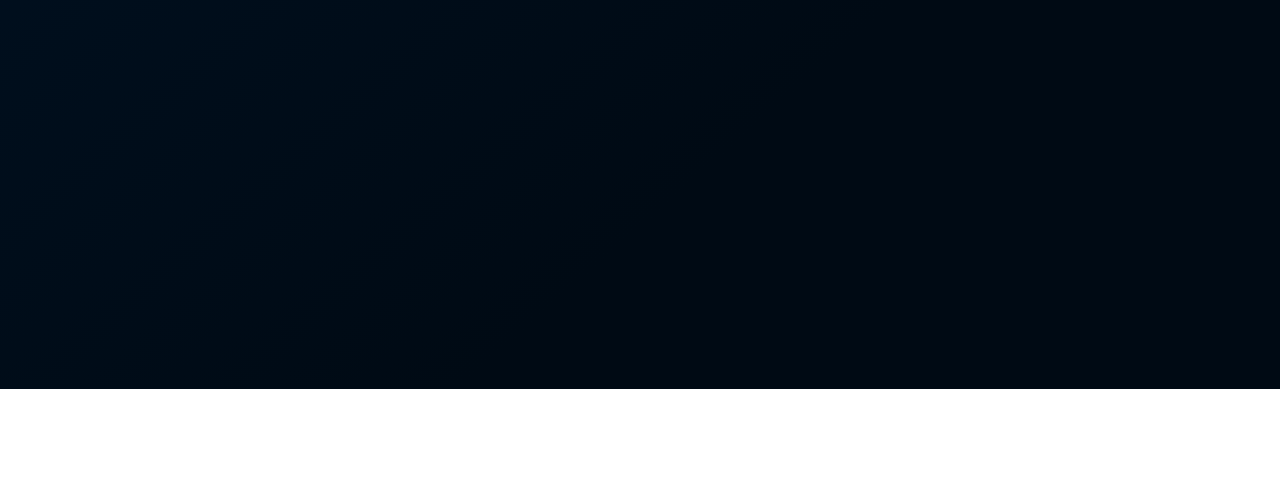
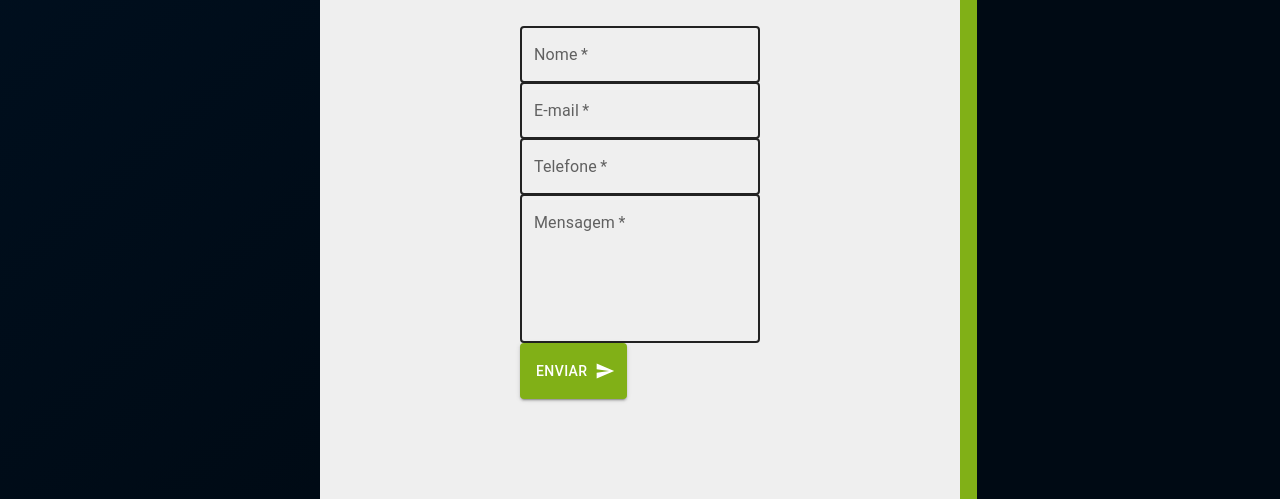
Before and after one commit to Pedromigacz/wppbrazil, a Gatsby site: page /contato in a window 1280 px wide. Shown: the part 411-910 px from the top of the page. Before the commit the page ends 800 px from the top, so only its background shows below. Built offline with nearby package versions, Linux system fonts and the light colour scheme; Gatsby itself is replaced by a stand-in of ours.

Commit message:
add form page

```diff
--- a/package.json
+++ b/package.json
@@ -8,7 +8,9 @@
     "@emotion/react": "^11.7.0",
     "@emotion/styled": "^11.6.0",
     "@mui/icons-material": "^5.2.0",
+    "@mui/lab": "^5.0.0-alpha.59",
     "@mui/material": "^5.2.2",
+    "axios": "^0.24.0",
     "framer-motion": "^5.4.1",
     "gatsby": "^4.3.0",
     "gatsby-plugin-gatsby-cloud": "^4.3.0",
--- a/src/pages/contato.js
+++ b/src/pages/contato.js
@@ -1,7 +1,129 @@
-import React from "react"
+import React, { useState } from "react"
+import * as styles from "../styles/contato.module.css"
+import axios from "axios"
+
+//material ui
+import TextField from "@mui/material/TextField"
+import { styled } from "@mui/material/styles"
+import LoadingButton from "@mui/lab/LoadingButton"
+import SendIcon from "@mui/icons-material/Send"
+
+const CssTextField = styled(TextField)({
+  "& label.Mui-focused": {
+    color: "#222",
+    borderWidth: 2,
+  },
+  "& .MuiInput-underline:after": {
+    borderBottomColor: "#222",
+    borderWidth: 2,
+  },
+  "& .MuiOutlinedInput-root": {
+    "& fieldset": {
+      borderColor: "#222",
+      borderWidth: 2,
+    },
+    "&:hover fieldset": {
+      borderColor: "#222",
+      borderWidth: 2,
+    },
+    "&.Mui-focused fieldset": {
+      borderColor: "#222",
+      borderWidth: 2,
+    },
+  },
+})
 
 const Contact = () => {
-  return <h1>Contato</h1>
+  const [loading, setLoading] = useState(false)
+  const [form, setForm] = useState({
+    name: "",
+    email: "",
+    phone: "",
+    message: "",
+  })
+
+  const handleSubmit = e => {
+    e.preventDefault()
+    if (loading) {
+      return
+    }
+    setLoading(true)
+
+    const formData = new FormData()
+    formData.append("Nome", form.name)
+    formData.append("Email", form.email)
+    formData.append("Número", form.phone)
+    formData.append("Mensagem", form.message)
+
+    axios({
+      method: "post",
+      url: "/",
+      headers: { "Content-Type": "application/x-www-form-urlencoded" },
+      body: new URLSearchParams(formData).toString(),
+    }).then(e => {
+      setLoading(false)
+    })
+  }
+
+  return (
+    <section className={styles.formContainer}>
+      <form className={styles.form} onSubmit={handleSubmit}>
+        <h1>Formulário de contato</h1>
+        <CssTextField
+          label="Nome"
+          fullWidth
+          className={styles.input}
+          required
+          value={form.name}
+          onChange={e => {
+            setForm(prev => ({ ...prev, name: e.target.value }))
+          }}
+        />
+        <CssTextField
+          label="E-mail"
+          fullWidth
+          className={styles.input}
+          required
+          value={form.email}
+          onChange={e => {
+            setForm(prev => ({ ...prev, email: e.target.value }))
+          }}
+        />
+        <CssTextField
+          label="Telefone"
+          fullWidth
+          className={styles.input}
+          required
+          value={form.phone}
+          onChange={e => {
+            setForm(prev => ({ ...prev, phone: e.target.value }))
+          }}
+        />
+        <CssTextField
+          label="Mensagem"
+          fullWidth
+          className={styles.input}
+          required
+          multiline
+          minRows={5}
+          maxRows={20}
+          value={form.message}
+          onChange={e => {
+            setForm(prev => ({ ...prev, message: e.target.value }))
+          }}
+        />
+        <LoadingButton
+          loading={loading}
+          loadingPosition="end"
+          variant="contained"
+          endIcon={<SendIcon />}
+          sx={{ p: 2, fs: 2 }}
+        >
+          Enviar
+        </LoadingButton>
+      </form>
+    </section>
+  )
 }
 
 export default Contact
--- /dev/null
+++ b/src/styles/contato.module.css
@@ -0,0 +1,38 @@
+.formContainer {
+  width: 100%;
+  min-height: 100vh;
+  display: grid;
+  place-items: center;
+}
+
+.form {
+  display: inline-block;
+  background-color: #efefef;
+  box-shadow: 17px 17px 0px #81b017;
+  padding: 0 200px 100px 200px;
+  font-size: 34px;
+  font-weight: 800;
+  max-width: 50%;
+}
+
+.form h1 {
+  text-align: center;
+}
+
+.input {
+  margin: 0.5rem 0;
+}
+
+:global(.MuiLoadingButton-root) {
+  background-color: #81b017 !important;
+  font-size: 18px;
+}
+:global(.MuiLoadingButton-root:hover) {
+  background-color: #749e15 !important;
+}
+
+@media (min-width: 1040px) {
+  .formContainer {
+    min-height: calc(100vh - 170px);
+  }
+}
```
Also changed, not shown: 1 other file.
